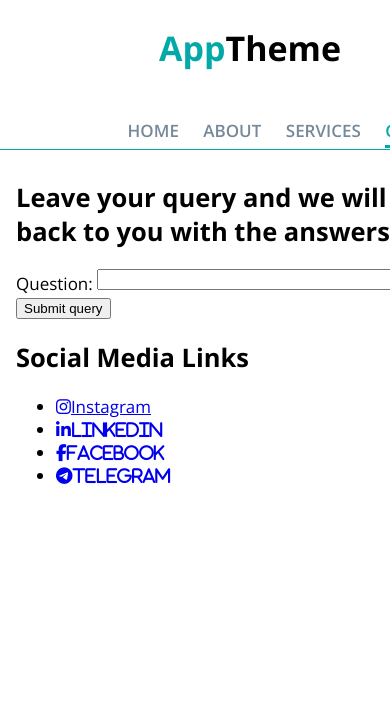
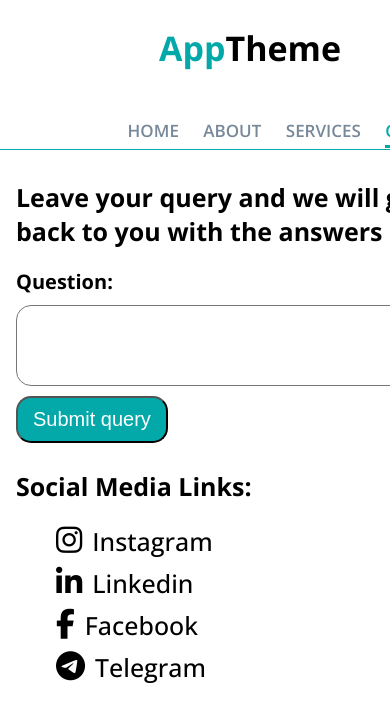
Before and after one commit to Vasliddin94/origin, a plain HTML site: page Contact.html in a window 390 px wide. Shown: the top 722 px of the page. Drawn offline with nearby package versions, Linux system fonts and the light colour scheme.

Commit message:
all good

```diff
--- a/Contact.html
+++ b/Contact.html
@@ -3,6 +3,7 @@
   <head>
     <meta charset="utf-8">
     <meta name="viewport" content="width=device-width, initial-scale=1.0">
+    <meta name="viewport" content="width=device-width">
     <title>lesson_2.7</title>
     <link rel="stylesheet" href="css/style.css">
     <link rel="stylesheet" href="css/col.css">
@@ -10,14 +11,6 @@
     <link href="https://fonts.googleapis.com/css2?family=Open+Sans:ital,wght@0,300;0,400;0,500;0,600;0,700;0,800;1,300;1,400;1,500;1,600;1,700;1,800&display=swap" rel="stylesheet">
   </head>
   <body>
-    <!-- <div class="container">
-      <div class="row">
-        <div class="box col-lg-3 col-md-4 col-sm-6 col-xs-12"></div>
-        <div class="box col-lg-3 col-md-4 col-sm-6 col-xs-12"></div>
-        <div class="box col-lg-3 col-md-4 col-sm-6 col-xs-12"></div>
-        <div class="box col-lg-3 col-md-4 col-sm-6 col-xs-12"></div>
-      </div>
-    </div> -->
     <header id="main-header">
       <div class="container">
         <div class="row">
@@ -38,24 +31,24 @@
       </div>
     </header>
     <!-- Contact -->
-    <section>
+    <section id=contact>
       <div class="container">
         <div class="row">
           <div class="col-xs-12 col-sm-6 col-md-6 col-lg-6">
             <h1>Leave your query and we will get back to you with the answers</h1>
             <form class="" name="question" action="new.html" method="get">
               <label for="query">Question:</label>
-              <textarea type="text" id="query" name="query" rows="1" cols="40"></textarea>
+              <textarea type="text" id="query" name="query" rows="5" cols="70"></textarea>
               <button id="ques" type="submit" name="question">Submit query</button>
             </form>
           </div>
           <div class="col-xs-12 col-sm-6 col-md-6 col-lg-6">
-            <h1>Social Media Links</h1>
+            <h1 id="Social">Social Media Links:</h1>
             <ul>
               <li><a href="https://www.instagram.com/vasliddin_corp"><i class="fa fa-instagram"></i>Instagram</a></li>
-              <li><a href="https://www.linkedin.com/in/vasliddin-corporation-111376195"><i class="fa fa-linkedin">Linkedin</i></a></li>
-              <li><a href="https://www.facebook.com/vasliddin.but"><i class="fa fa-facebook">Facebook</i></a></li>
-              <li><a href="https://www.telegram.me/Vasliddin_Corporation"><i class="fa fa-telegram">Telegram</i></a></li>
+              <li><a href="https://www.linkedin.com/in/vasliddin-corporation-111376195"><i class="fa fa-linkedin"></i>Linkedin</a></li>
+              <li><a href="https://www.facebook.com/vasliddin.but"><i class="fa fa-facebook"></i>Facebook</a></li>
+              <li><a href="https://www.telegram.me/Vasliddin_Corporation"><i class="fa fa-telegram"></i>Telegram</a></li>
             </ul>
           </div>
         </div>
--- a/css/style.css
+++ b/css/style.css
@@ -402,4 +402,128 @@ body{
   #main-footer{
     width: 500px;
   }
+
+
+  #contact h1{
+    font-size: 25px;
+  }
+
+  #contact label{
+    font-weight: 600;
+  }
+
+  #contact textarea{
+    border-radius: 15px;
+    position: relative;
+    top: 10px;
+    width: 400px;
+  }
+
+  #ques{
+    padding: 5px 10px;
+    background-color: #03a9a9;
+    font-size: 15px;
+    font-weight: 400;
+    border-radius:15px;
+    color: #ffffff;
+    position: relative;
+    top: 15px;
+    cursor: pointer;
+    box-shadow: none;
+    transition: 0.5s;
+  }
+
+  #contact ul li {
+    list-style: none;
+    text-decoration: none;
+    margin-bottom: 8px;
+    font-weight: 500;
+    color: black;
+    transition: 0.5s;
+    padding-left: 0px;
+    margin-left: 0px;
+  }
+
+  #Social{
+    padding-top: 20px;
+  }
+
+  #contact ul li a{
+    text-decoration: none;
+    font-size: 25px;
+    color: black;
+    transition: 0.5s;
+    border-bottom: 1px solid rgba(255, 0, 0, 0);
+    padding-left: 0px;
+    margin-left: 0px;
+  }
+
+  #contact ul li a i{
+    font-size: 30px;
+    padding-right: 10px;
+  }
 }
+
+/* contact */
+
+#contact h1{
+  font-size: 25px;
+}
+
+#contact label{
+  font-weight: 700;
+  font-size: 20px;
+}
+
+#contact textarea{
+  border-radius: 15px;
+  position: relative;
+  top: 10px;
+}
+
+#ques{
+  padding: 10px 15px;
+  background-color: #03a9a9;
+  font-size: 20px;
+  font-weight: 400;
+  border-radius:15px;
+  color: #ffffff;
+  position: relative;
+  top: 15px;
+  cursor: pointer;
+  box-shadow: none;
+  transition: 0.5s;
+}
+
+#ques:hover{
+  box-shadow: 1px 3px 10px 1px #03a9a9;
+}
+
+#contact ul li {
+  list-style: none;
+  text-decoration: none;
+  margin-bottom: 8px;
+  font-weight: 500;
+  color: black;
+  transition: 2s;
+}
+
+#contact ul li a{
+  text-decoration: none;
+  font-size: 25px;
+  color: black;
+  transition: 0.5s;
+  border-bottom: 1px solid rgba(255, 0, 0, 0);
+}
+
+#contact ul li a i{
+  font-size: 30px;
+  padding-right: 10px;
+}
+
+
+
+#contact ul li a:hover{
+  border-bottom: 2px solid rgba(85, 87, 85, 1);
+
+}
```
Also changed, not shown: Services.html (+1 -0 lines), about.html (+1 -0 lines), new.html (+1 -0 lines).
